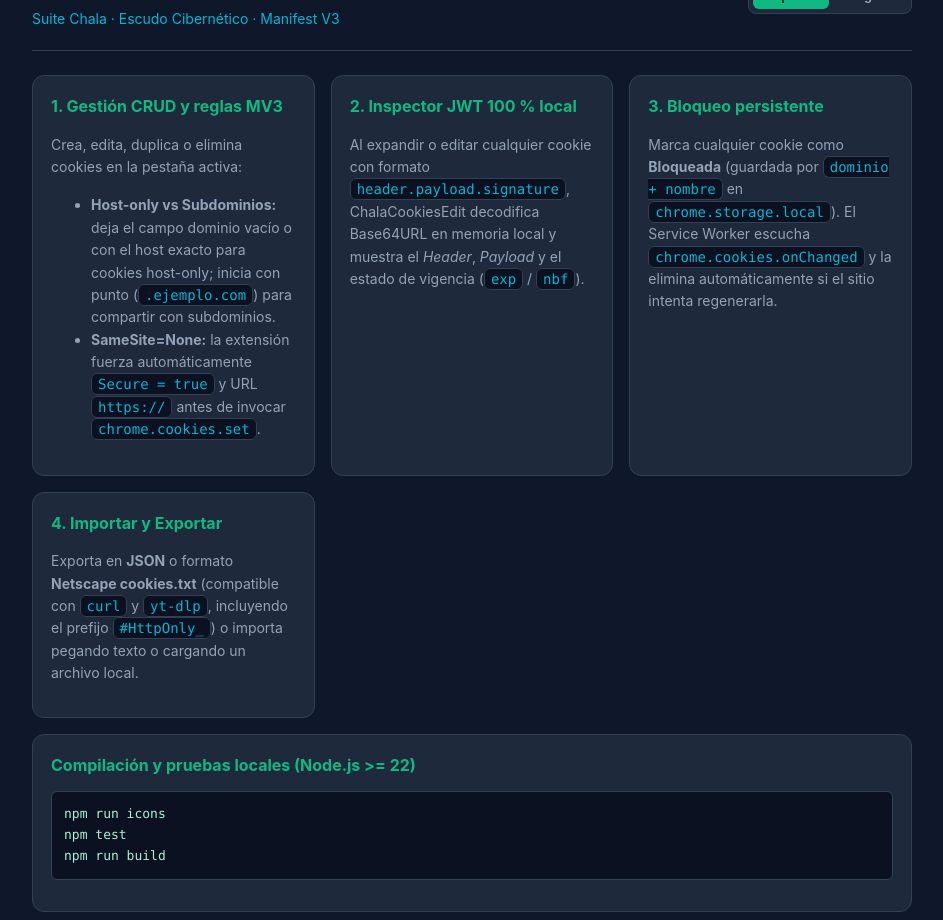
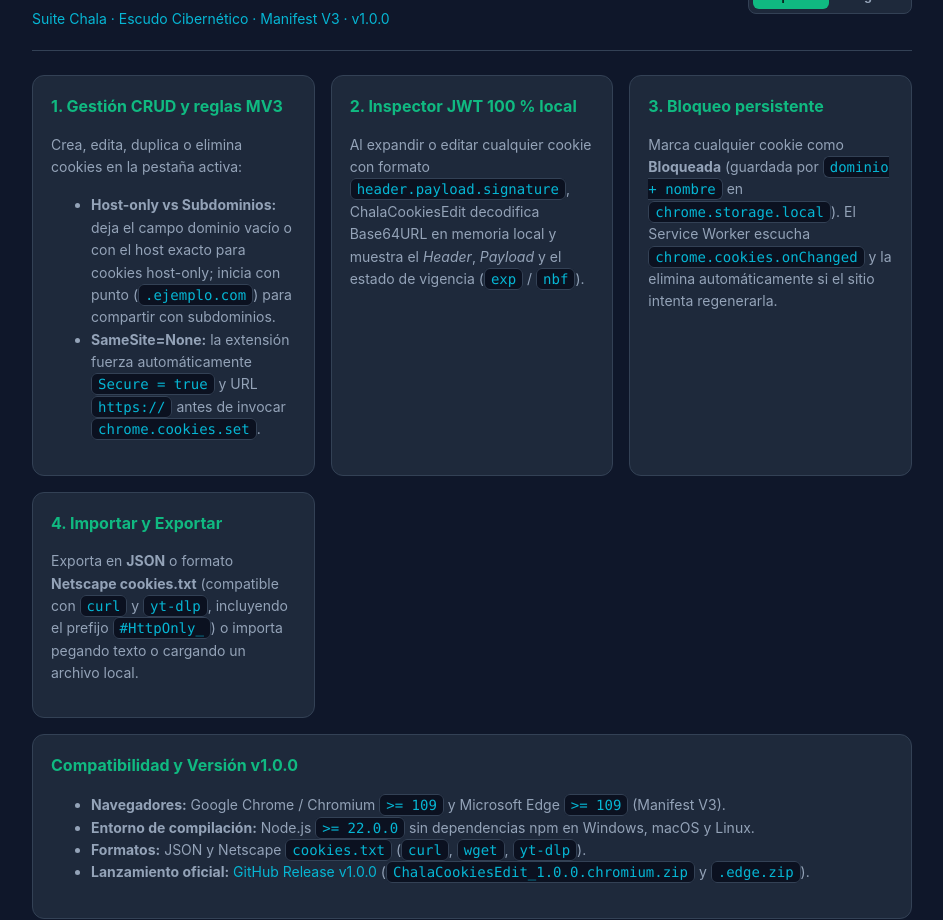
Before and after one commit to joelchala/ChalaCookiesEdit, a browser extension: page docs/index.html in a window 1280 px wide. Shown: the part 70-990 px from the top of the page, without its empty margins (168-1111 px from the left). Drawn offline with Linux system fonts and the light colour scheme.

Commit message:
docs: actualizar docs y compatibilidad v1.0.0

```diff
--- a/docs/index.html
+++ b/docs/index.html
@@ -126,7 +126,7 @@
       <header>
         <div class="title-box">
           <h1>ChalaCookiesEdit</h1>
-          <p>Suite Chala · Escudo Cibernético · Manifest V3</p>
+          <p>Suite Chala · Escudo Cibernético · Manifest V3 · v1.0.0</p>
         </div>
         <div class="lang-switch" role="group" aria-label="Idioma / Language">
           <button type="button" class="lang-btn active" data-lang="es">Español</button>
@@ -159,6 +159,16 @@
         </div>
 
         <article class="card" style="margin-top: 16px;">
+          <h2>Compatibilidad y Versión v1.0.0</h2>
+          <ul>
+            <li><strong>Navegadores:</strong> Google Chrome / Chromium <code>&gt;= 109</code> y Microsoft Edge <code>&gt;= 109</code> (Manifest V3).</li>
+            <li><strong>Entorno de compilación:</strong> Node.js <code>&gt;= 22.0.0</code> sin dependencias npm en Windows, macOS y Linux.</li>
+            <li><strong>Formatos:</strong> JSON y Netscape <code>cookies.txt</code> (<code>curl</code>, <code>wget</code>, <code>yt-dlp</code>).</li>
+            <li><strong>Lanzamiento oficial:</strong> <a href="https://github.com/joelchala/ChalaCookiesEdit/releases/tag/v1.0.0" target="_blank" rel="noopener noreferrer">GitHub Release v1.0.0</a> (<code>ChalaCookiesEdit_1.0.0.chromium.zip</code> y <code>.edge.zip</code>).</li>
+          </ul>
+        </article>
+
+        <article class="card" style="margin-top: 16px;">
           <h2>Compilación y pruebas locales (Node.js &gt;= 22)</h2>
           <pre>npm run icons
 npm test
@@ -189,6 +199,16 @@ npm run build</pre>
             <p>Export to <strong>JSON</strong> or standard <strong>Netscape cookies.txt</strong> (ready for <code>curl</code> and <code>yt-dlp</code>, including <code>#HttpOnly_</code>), or import by pasting text or uploading a file.</p>
           </article>
         </div>
+
+        <article class="card" style="margin-top: 16px;">
+          <h2>Compatibility &amp; Release v1.0.0</h2>
+          <ul>
+            <li><strong>Browsers:</strong> Google Chrome / Chromium <code>&gt;= 109</code> and Microsoft Edge <code>&gt;= 109</code> (Manifest V3).</li>
+            <li><strong>Build &amp; Test Runtime:</strong> Node.js <code>&gt;= 22.0.0</code> with zero npm dependencies across Windows, macOS, and Linux.</li>
+            <li><strong>Formats:</strong> JSON and Netscape <code>cookies.txt</code> (<code>curl</code>, <code>wget</code>, <code>yt-dlp</code>).</li>
+            <li><strong>Official Release:</strong> <a href="https://github.com/joelchala/ChalaCookiesEdit/releases/tag/v1.0.0" target="_blank" rel="noopener noreferrer">GitHub Release v1.0.0</a> (<code>ChalaCookiesEdit_1.0.0.chromium.zip</code> &amp; <code>.edge.zip</code>).</li>
+          </ul>
+        </article>
 
         <article class="card" style="margin-top: 16px;">
           <h2>Local Build &amp; Verification (Node.js &gt;= 22)</h2>
```
Also changed, not shown: README.md, docs/README.md, 1 other file.
